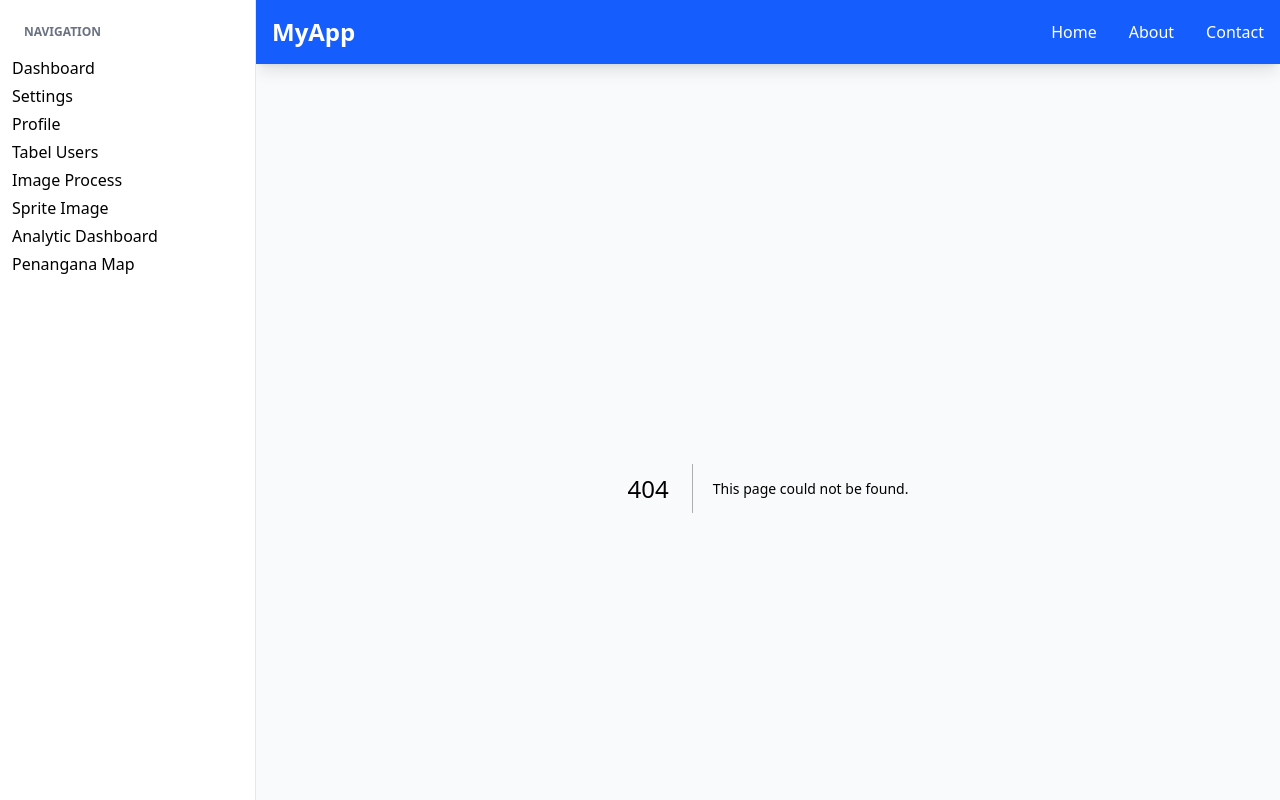
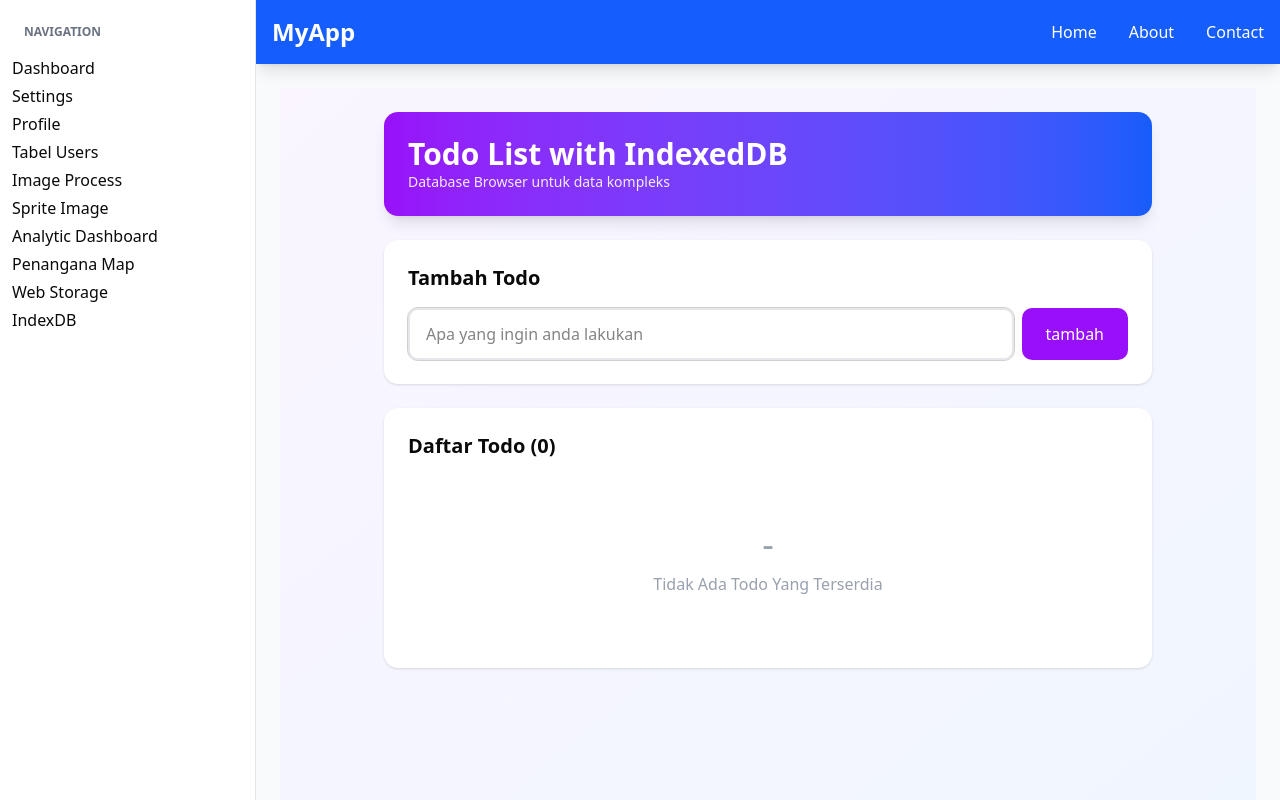
Before and after one commit to lostaspectjbl/kelas-industri-materi-2, a Next.js app: page /indexdb in a window 1280 px wide. Before the commit this address had no page. Shown: the top 800 px of the page. Built offline with nearby package versions, Linux system fonts and the light colour scheme.

Commit message:
indexdb and main page fix

```diff
--- /dev/null
+++ b/src/app/indexdb/page.tsx
@@ -0,0 +1,200 @@
+"use client";
+
+import { useState, useEffect } from "react";
+
+interface Todo {
+    id: number;
+    text: string;
+    completed: boolean;
+    createdAt: string;
+}
+
+export default function IndexDBPage() {
+    const [todos, setTodos] = useState<Todo[]>([]);
+    const [newTodo, setNewTodo] = useState("");
+    const [db, setDb] = useState<IDBDatabase | null>(null);
+
+    //inisialisasi indexdb
+    useEffect(() => {
+        const request = indexedDB.open("TodoDB", 1);
+
+        request.onerror = (event) => {
+            console.error("Database error: ", event);
+        };
+
+        request.onsuccess = (event) => {
+            const database = (event.target as IDBOpenDBRequest).result;
+            setDb(database);
+            loadTodos(database);
+        };
+
+        request.onupgradeneeded = (event) => {
+            const databse = (event.target as IDBOpenDBRequest).result;
+
+            //buat object store
+            if (!databse.objectStoreNames.contains("todos")) {
+                const objectStore = databse.createObjectStore("todos", { keyPath: "id", autoIncrement: true});
+                objectStore.createIndex("text", "text", {unique: false});
+                objectStore.createIndex("completed", "completed", {unique: false});
+            }
+        }
+    }, []);
+
+    //load semua todo dari indexdb
+    const loadTodos = (database: IDBDatabase) => {
+        const transaction = database.transaction(["todos"], "readonly");
+        const objectStore = transaction.objectStore("todos");
+        const request = objectStore.getAll();
+
+        request.onsuccess = (event) => {
+            const result = (event.target as IDBRequest).result;
+            setTodos(result);
+        };
+    };
+
+    //tambah todo baru
+    const addTodo = () => {
+        if (!db || newTodo.trim() === "") return;
+        const transaction = db.transaction(["todos"], "readwrite");
+        const objectStore = transaction.objectStore("todos");
+
+        const todo = {
+            text: newTodo,
+            completed: false,
+            createdAt: new Date().toISOString(),
+        };
+
+        const request = objectStore.add(todo);
+
+        request.onsuccess = () => {
+            loadTodos(db);
+            setNewTodo("");
+        };
+    };
+
+
+    //Toggle Completed Todo
+    const toggleTodo = (id: number) => {
+        if (!db) return;
+        const transaction = db.transaction(["todos"], "readwrite");
+        const obbjectStore = transaction.objectStore("todos");
+        const request = obbjectStore.get(id);
+
+        request.onsuccess = (event) => {
+            const todo = (event.target as IDBRequest).result;
+            todo.completed = !todo.completed;
+
+            const updateRequest = obbjectStore.put(todo);
+            updateRequest.onsuccess = () => {
+                loadTodos(db);
+            };
+        };
+    };
+
+    //hapus Todo
+    const deleteTodo = (id: number) => {
+        if (!db) return;
+        const transaction = db.transaction(["todos"], "readwrite");
+        const objectStore = transaction.objectStore("todos");
+        const request = objectStore.delete(id);
+
+        request.onsuccess = () => {
+            loadTodos(db);
+        };
+    }
+
+    //Hapus semua Todo
+    const clearAll = () => {
+        if (!db) return;
+        const transaction = db.transaction(["todos"], "readwrite");
+        const objectStore  = transaction.objectStore("todos");
+        const request = objectStore.clear();
+
+        request.onsuccess = () => {
+            loadTodos(db);
+        };
+    };
+
+
+    return(
+        <div className="min-h-screen bg-gradient-to-br from-purple-50 to-blue-50 p-6">
+            <div className="max-w-3xl mx-auto space-y-6">
+                {/* Header */}
+                <div className="bg-gradient-to-r from-purple-600 to-blue-600 text-white p-6 rounded-xl shadow-lg">
+                    <h1 className="text-3xl font-bold">Todo List with IndexedDB</h1>
+                    <p className="text-sm opacity-90">Database Browser untuk data kompleks</p>
+                </div>
+
+                {/* Input Form */}
+                <div className="bg-white p-6 rounded-xl shadow">
+                    <h2  className="text-xl font-bold mb-4 ">Tambah Todo</h2>
+                    <div className="flex gap-2">
+                        <input
+                            type="text"
+                            value={newTodo}
+                            onChange={(e) => setNewTodo(e.target.value)}
+                            onKeyPress={(e) => e.key === "Enter" && addTodo()}
+                            placeholder="Apa yang ingin anda lakukan"
+                            className="flex-1 px-4 py-3 border-2 border-gray-200 rounded-lg focus:border-purple-500 outline none"
+                        />
+                        <button
+                            onClick={addTodo}
+                            className="px-6 py-3 bg-purple-600 text-white rounded-lg hover:bg-purple-700 transition"
+                        >
+                            tambah
+                        </button>
+                    </div>
+                </div>
+
+                {/* Todo List */}
+                <div className="bg-white p-6 rounded-xl shadow">
+                    <div className="flex justify-between items-center mb-4">
+                        <h2 className="text-xl font-bold">Daftar Todo ({todos.length})</h2>
+                        {todos.length > 0 && (
+                            <button
+                                onClick={clearAll}
+                                className="px-4 py-4 bg-red-500 text-white rounded-lg hover:bg-red-600 text-sm"
+                            >
+                                Hapus Semua
+                            </button>
+                        )}
+                    </div>
+                    {todos.length === 0 ? (
+                        <div className="text-center py-12 text-gray-400">
+                            <p className="text-4xl mb-2">-</p>
+                            <p>Tidak Ada Todo Yang Terserdia </p>
+                        </div>
+                    ): (
+                        <div className="space-y-2">
+                            {todos.map((todo) => (
+                                <div
+                                    key={todo.id}
+                                    className="flex items-center gap-3 p-4 bg-gray-50 rounded-lg hover:bg-gray-100 transisition"
+                                >
+                                    <input
+                                        type="text"
+                                        checked={todo.completed}
+                                        onChange={() => toggleTodo(todo.id)}
+                                        className="w-5 h-5 cursor-ponter"
+                                    />
+
+                                    <span
+                                        className={`flex-1 text-sm ${todo.completed ? "line-through text-gray-400" : ""}`}
+                                    >
+                                        {todo.text}
+                                    </span>
+                                    <button
+                                        onClick={() => deleteTodo(todo.id)}
+                                        className="px-3 py-1 bg-red-500 text-white rounded hover:bg-red-600 text-sm"
+                                    >
+                                        Hapus
+                                    </button>
+                                </div>
+                            ))}
+                        </div>
+                    )}
+                </div>
+            </div>
+        </div>
+    )
+}
--- a/src/layout/Sidebar.tsx
+++ b/src/layout/Sidebar.tsx
@@ -26,7 +26,9 @@ export default function Sidebar({
     {key: "image-process", label: "Image Process", href: "/image-process"},
     {key: "sprite", label: "Sprite Image", href: "/sprite"},
     {key: "analytics", label: "Analytic Dashboard", href: "/analytic-dashboard"},
-    {key: "map", label: "Penangana Map", href: "/penanganan-map"}
+    {key: "map", label: "Penangana Map", href: "/penanganan-map"},
+    {key: "web-storage", label: "Web Storage", href: "/web-storage"},
+    {key: "indexdb", label: "IndexDB", href: "/indexdb"}
   ],
   className = "",
   isOpen = true,
```
